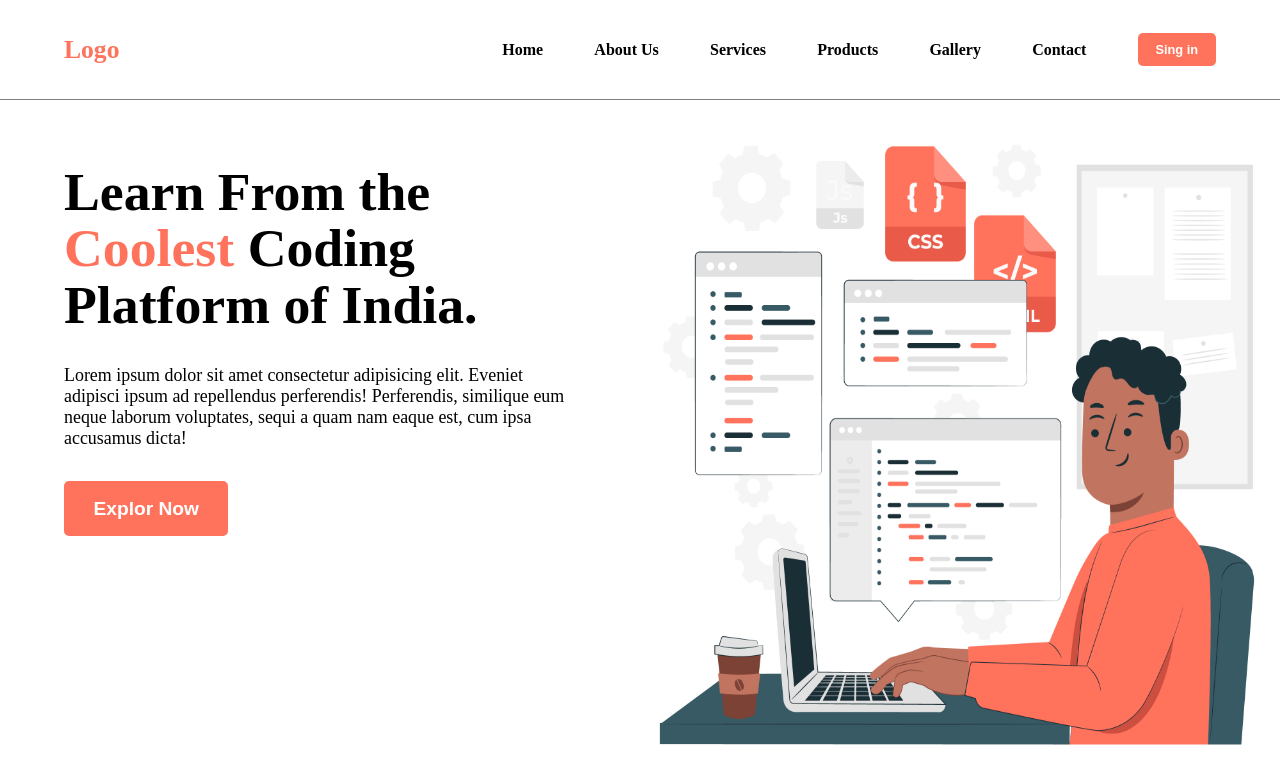
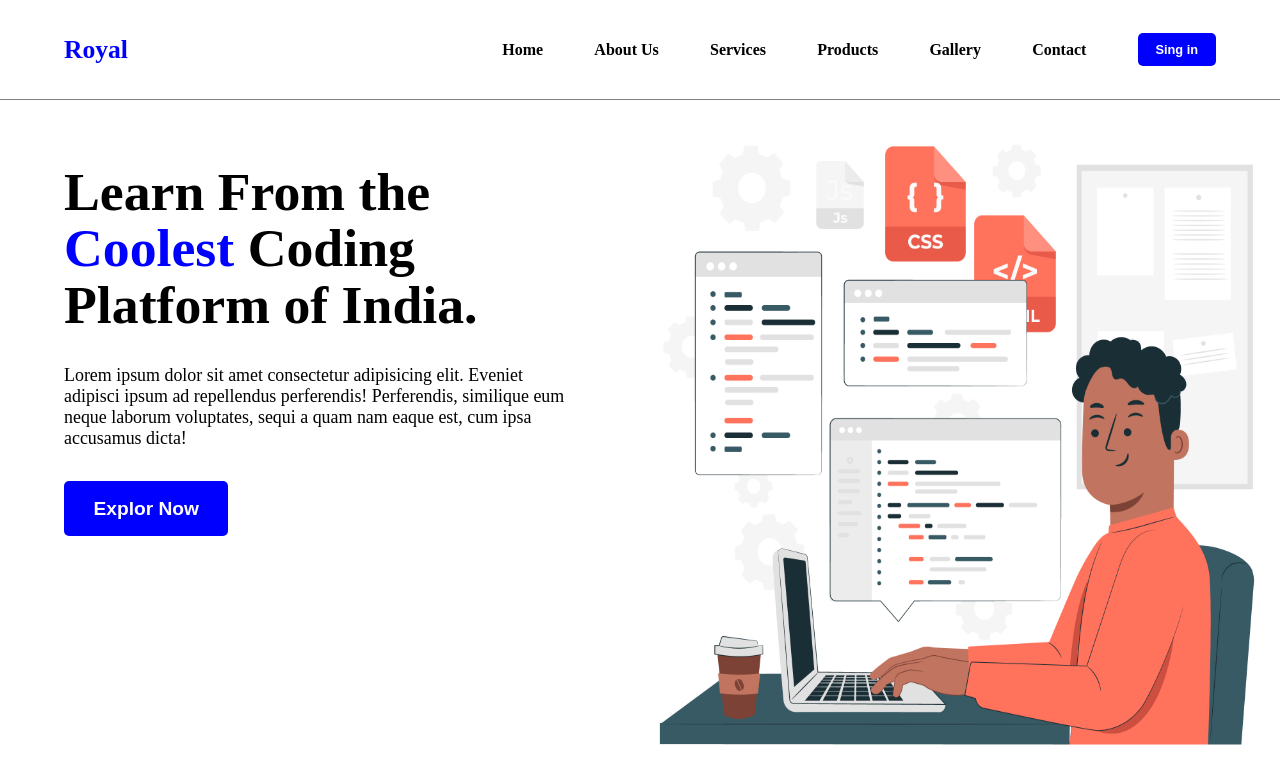
Before and after one commit to amir-nedariya/res, a plain HTML site: page index.html in a window 1280 px wide. Drawn offline with nearby package versions, Linux system fonts and the light colour scheme.

Commit message:
Updated CSS for better layout

```diff
--- a/index.html
+++ b/index.html
@@ -13,7 +13,7 @@
 <body>
     <div class="main">
         <div class="nav">
-            <h2 class="logo">Logo</h2>
+            <h2 class="logo">Royal</h2>
             <div class="nav-part-2">
                 <h4>Home</h4>
                 <h4>About Us</h4>
--- a/style.css
+++ b/style.css
@@ -29,14 +29,14 @@ html , body{
 .nav button{
     font-size: 1vw;
     padding: 0.7vw 1.4vw;
-    background-color: #FF735C;
+    background-color: blue;
     color: white;
     border: none;
     border-radius: 5px;
     font-weight: 600;
 }
 .logo{
-    color: #FF735C;
+    color: blue;
 }
 
 .nav-part-2{
@@ -76,7 +76,7 @@ html , body{
     }
 
     .left h1 span{
-        color: #FF735C;
+        color: blue;
     }
 
     .left p{
@@ -99,7 +99,7 @@ html , body{
     .contant button {
         font-size: 1.5vw;
         padding: 1.3vw 2.3vw;
-        background-color: #FF735C;
+        background-color: blue;
         color: white;
         border: none;
         border-radius: 5px;
@@ -159,7 +159,7 @@ html , body{
 .contant button {
     font-size: 3vw;
     padding: 3vw 6vw;
-    background-color: #FF735C;
+    background-color: blue;
     color: white;
     border: none;
     border-radius: 5px;
```
